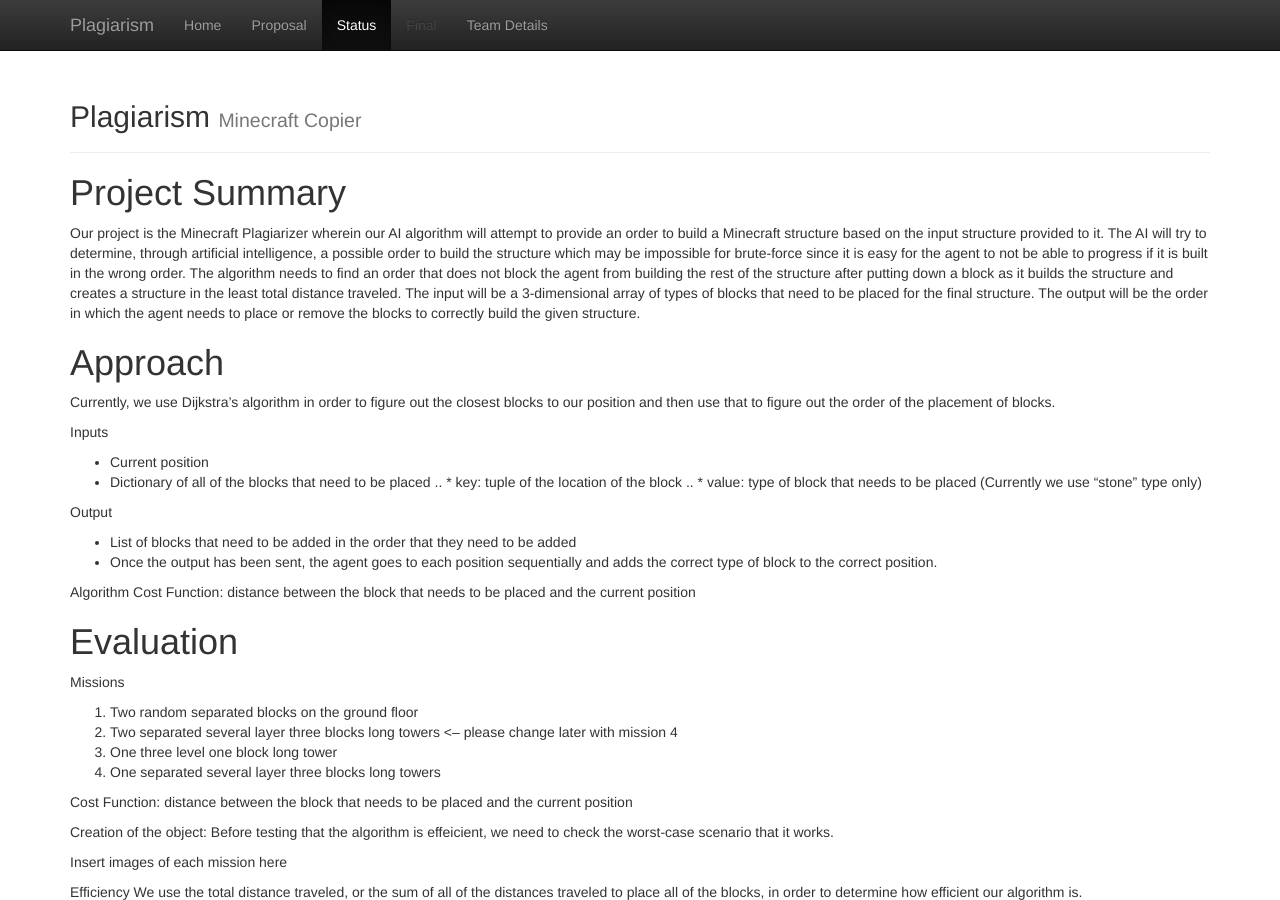
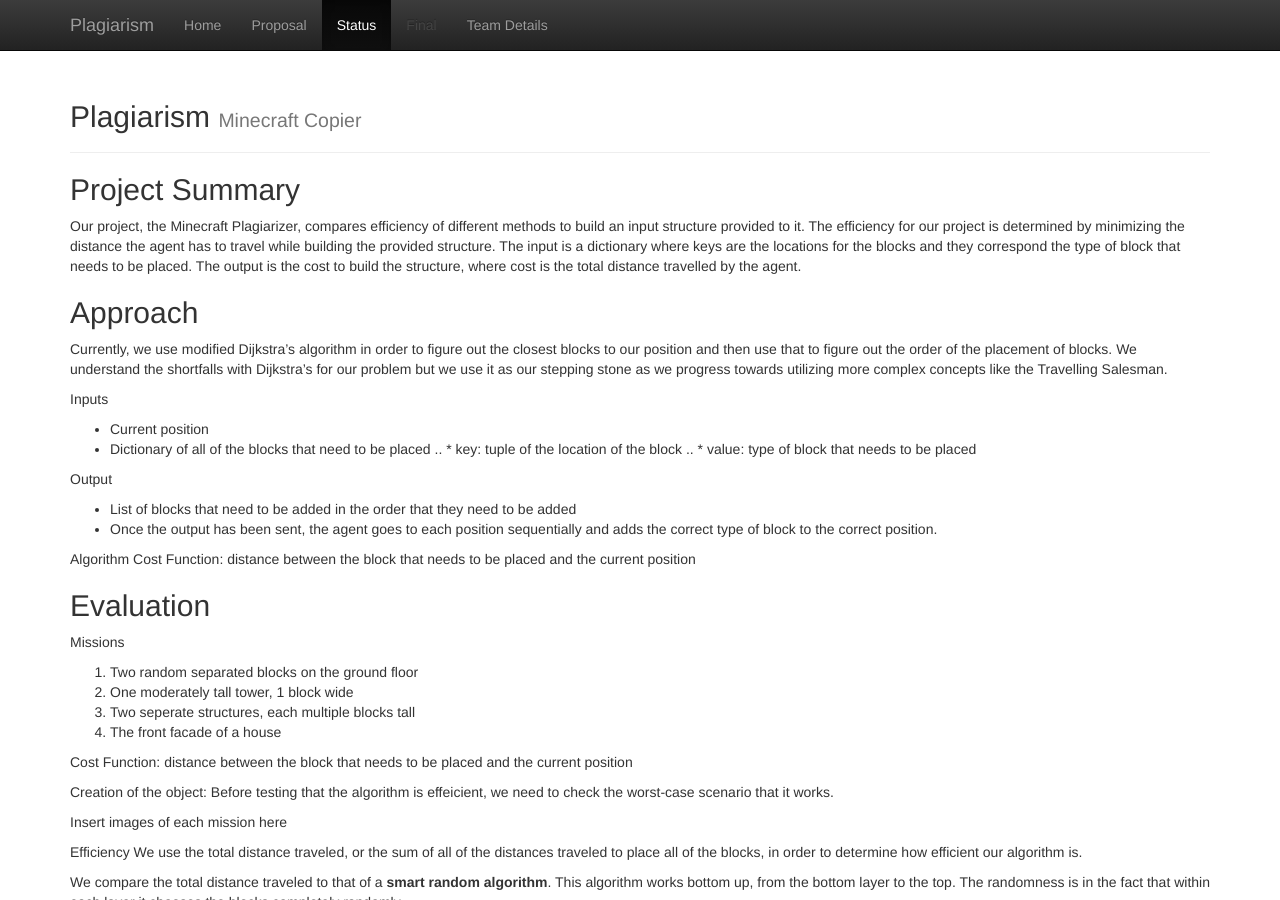
Before and after one commit to thebrainygeek/plagiarism, a Jekyll site: the page built from docs/status.md, in a window 1280 px wide and 900 px high. Built offline with Jekyll 4.4.1, drawn with Linux system fonts in a browser that asks for light colours.

Commit message:
Update status.md

```diff
--- a/docs/status.md
+++ b/docs/status.md
@@ -3,20 +3,20 @@
 title:  Status
 ---
 
-#  Project Summary
+##  Project Summary
 
-Our project is the Minecraft Plagiarizer wherein our AI algorithm will attempt to provide an order to build a Minecraft structure based on the input structure provided to it. The AI will try to determine, through artificial intelligence, a possible order to build the structure which may be impossible for brute-force since it is easy for the agent to not be able to progress if it is built in the wrong order. The algorithm needs to find an order that does not block the agent from building the rest of the structure after putting down a block as it builds the structure and creates a structure in the least total distance traveled.
-The input will be a 3-dimensional array of types of blocks that need to be placed for the final structure. The output will be the order in which the agent needs to place or remove the blocks to correctly build the given structure.
+Our project, the Minecraft Plagiarizer, compares efficiency of different methods to build an input structure provided to it. The efficiency for our project is determined by minimizing the distance the agent has to travel while building the provided structure.
+The input is a dictionary where keys are the locations for the blocks and they correspond the type of block that needs to be placed. The output is the cost to build the structure, where cost is the total distance travelled by the agent.
 
-# Approach
+## Approach
 
-Currently, we use Dijkstra's algorithm in order to figure out the closest blocks to our position and then use that to figure out the order of the placement of blocks.
+Currently, we use modified Dijkstra's algorithm in order to figure out the closest blocks to our position and then use that to figure out the order of the placement of blocks. We understand the shortfalls with Dijkstra's for our problem but we use it as our stepping stone as we progress towards utilizing more complex concepts like the Travelling Salesman.
 
 Inputs
 * Current position
 * Dictionary of all of the blocks that need to be placed
     .. * key: tuple of the location of the block
-    .. * value: type of block that needs to be placed (Currently we use "stone" type only)
+    .. * value: type of block that needs to be placed
 
 
 Output
@@ -27,13 +27,13 @@
     Cost Function: distance between the block that needs to be placed and the current position
 
 
-# Evaluation
+## Evaluation
 
 Missions
 1. Two random separated blocks on the ground floor
-2. Two separated several layer three blocks long towers  <-- please change later with mission 4
-3. One three level one block long tower
-4. One separated several layer three blocks long towers
+2. One moderately tall tower, 1 block wide
+3. Two seperate structures, each multiple blocks tall
+4. The front facade of a house
 
 Cost Function: distance between the block that needs to be placed and the current position
 
@@ -53,7 +53,7 @@
 Although this works well, one of the issues with our algorithm is that since it compares everything from the central block, the list is radially outward. This does not make much of a difference in the smaller structures, but in larger ones it has the potential to be a significant source of inefficiency as the blocks chosen will be on an outward circle over time, and will have to move a lot to go across the center of the system. This issue occurs in 3D space, which makes everything all the odder.
 
 
-# Remaining Goals and Challenges
+## Remaining Goals and Challenges
 We would like to improve our current algorithm, perhaps by using the [Traveling Salesman](https://en.wikipedia.org/wiki/Travelling_salesman_problem) Problem as a guide. Perhaps we can give preference to staying on the same floor, but this would need to be tested.
 
 One major assumption that we have made is that since we are only building towers, if there is a block that is supposed to be placed we can assume that all the blocks below it need to be placed.
@@ -62,6 +62,6 @@
 
 We would like to run this algorithm on much taller, larger, and more diverse buildings that allow greater room for error.
 
-# Resources Used
+## Resources Used
 
 We looked towards Campuswire for solutions to many of our problems.
```
